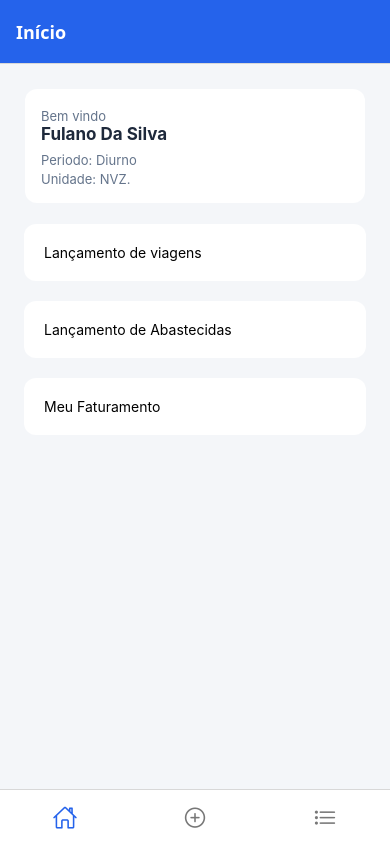
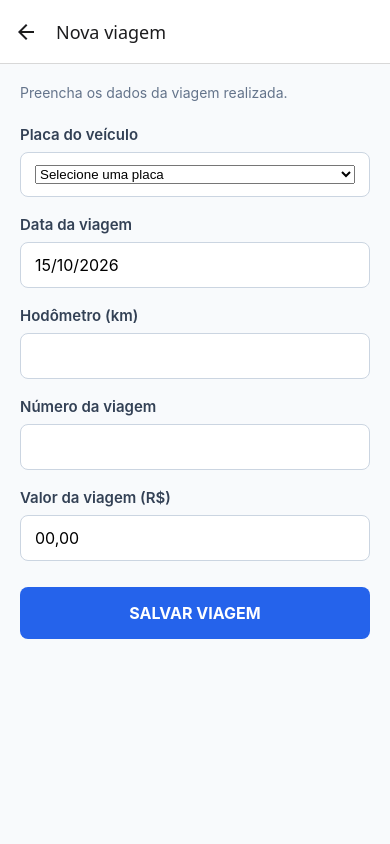
Before and after one commit to jass1945/App-Crepaldi-Transporte, a React Native app: screen /NovaViagem in a window 390 px wide. Built offline with nearby package versions, Linux system fonts and the light colour scheme.

Commit message:
lançamento viagem

```diff
--- a/App.js
+++ b/App.js
@@ -3,14 +3,17 @@ import { NavigationContainer } from '@react-navigation/native';
 import { createBottomTabNavigator } from '@react-navigation/bottom-tabs';
 import { Ionicons } from '@expo/vector-icons';
 import { SafeAreaProvider, useSafeAreaInsets } from 'react-native-safe-area-context';
+import { createNativeStackNavigator } from '@react-navigation/native-stack';
 
-import Motorista from './components/motorista';
+
 import HomeScreen from './screens/HomeScreen';
 import NvViagenScreen from './screens/NvViagenScreen';
+import ViagensScreen from './screens/ViagensScreen';
 import FaturamentoScreen from './screens/FaturamentoScreen';
 
 
 const Tab = createBottomTabNavigator();
+const Stack = createNativeStackNavigator();
 
 
 export default function App() {
@@ -25,6 +28,11 @@ function AppNavigator(){
   const insets = useSafeAreaInsets();
   return (
     <NavigationContainer>
+      <Stack.Navigator>
+        <Stack.Screen
+      name="Principal"
+      options={{ headerShown: false }}>
+      {() => (
         <Tab.Navigator
           initialRouteName="Início"
           screenOptions={({ route }) => ({
@@ -49,9 +57,9 @@ function AppNavigator(){
               if (route.name === 'Início') {
                 iconName = 'home-outline';
               } else if (route.name === 'Meu faturamento') {
-              iconName = 'list-outline';
-            } else {
-              iconName = 'add-circle-outline';
+                iconName = 'bar-chart';
+              } else if (route.name === 'Lançamento de Viagens') {
+                iconName = 'car-outline';
               }
 
               return (
@@ -69,10 +77,9 @@ function AppNavigator(){
             component={HomeScreen}
           />
 
-
           <Tab.Screen
             name="Lançamento de Viagens"
-          component={NvViagenScreen}
+            component={ViagensScreen}
           />
 
           <Tab.Screen
@@ -80,7 +87,17 @@ function AppNavigator(){
             component={FaturamentoScreen}
           />
 
+
         </Tab.Navigator>
+      )}
+      </Stack.Screen>
+
+        <Stack.Screen
+            name="NovaViagem"
+            component={NvViagenScreen}
+            options={{ title: 'Nova viagem' }}/>
+
+      </Stack.Navigator>
     </NavigationContainer>
   );
 }
--- a/package.json
+++ b/package.json
@@ -4,8 +4,10 @@
   "main": "index.js",
   "dependencies": {
     "@expo/vector-icons": "^15.0.2",
+    "@react-native-picker/picker": "2.11.4",
     "@react-navigation/bottom-tabs": "^7.21.0",
     "@react-navigation/native": "^7.5.1",
+    "@react-navigation/native-stack": "^7.21.0",
     "expo": "^58.0.19",
     "expo-font": "~58.0.10",
     "expo-status-bar": "~58.0.4",
--- a/screens/NvViagenScreen.js
+++ b/screens/NvViagenScreen.js
@@ -1,25 +1,150 @@
-import { View, Text, StyleSheet } from 'react-native';
-import Motorista from '../components/motorista';
+
+import React, { useState } from 'react';
+import {View,Text,TextInput,TouchableOpacity,StyleSheet,ScrollView,Alert} from 'react-native';
+import { Picker } from '@react-native-picker/picker';
+import { veiculos } from './src/data/veiculos';
 
 export default function NvViagenScreen() {
+  const [placa, setPlaca] = useState('');
+  const [data, setData] = useState(new Date().toLocaleDateString('pt-BR'));
+  const [hodometro, setHodometro] = useState('');
+  const [numeroViagem, setNumeroViagem] = useState('');
+  const [valor, setValor] = useState('');
+
+  function salvarViagem() {
+    if (
+      !placa.trim() ||
+      !data.trim() ||
+      !hodometro.trim() ||
+      !numeroViagem.trim() ||
+      !valor.trim()
+    ) {
+      Alert.alert('Atenção', 'Preencha todos os campos.');
+      return;
+    }
+
+    Alert.alert('Sucesso', 'Viagem registrada!');
+
+    setPlaca('');
+    setData('');
+    setHodometro('');
+    setNumeroViagem('');
+    setValor('');
+  }
+
   return (
-    <View style={styles.container}>
-      <Motorista/>
-      <Text style={styles.titulo}>Novo frete</Text>
-      <Text>Aqui ficará o formulário de cadastro.</Text>
-    </View>
+    <ScrollView contentContainerStyle={styles.container}>
+      <Text style={styles.subtitulo}>
+        Preencha os dados da viagem realizada.
+      </Text>
+
+      <Text style={styles.label}>Placa do veículo</Text>
+      <View style={styles.input}>
+        <Picker
+          selectedValue={placa}
+          onValueChange={(itemValue) => setPlaca(itemValue)}
+        >
+          <Picker.Item
+            label="Selecione uma placa"
+            value=""
+          />
+          {veiculos.map((veiculo) => (
+            <Picker.Item
+              key={veiculo.id}
+              label={veiculo.placa}
+              value={veiculo.placa}
+            />
+          ))}
+        </Picker>
+      </View>
+
+      <Text style={styles.label}>Data da viagem</Text>
+      <TextInput
+        style={styles.input}
+        value={data}
+        onChangeText={setData}
+        keyboardType="numeric"
+      />
+
+      <Text style={styles.label}>Hodômetro (km)</Text>
+      <TextInput
+        style={styles.input}
+        value={hodometro}
+        onChangeText={setHodometro}
+        keyboardType="numeric"
+      />
+
+      <Text style={styles.label}>Número da viagem</Text>
+      <TextInput
+        style={styles.input}
+        value={numeroViagem}
+        onChangeText={setNumeroViagem}
+        keyboardType="numeric"
+      />
+
+      <Text style={styles.label}>Valor da viagem (R$)</Text>
+      <TextInput
+        style={styles.input}
+        placeholder="00,00"
+        value={valor}
+        onChangeText={setValor}
+        keyboardType="decimal-pad"
+      />
+
+      <TouchableOpacity
+        style={styles.botao}
+        onPress={salvarViagem}
+      >
+        <Text style={styles.textoBotao}>SALVAR VIAGEM</Text>
+      </TouchableOpacity>
+    </ScrollView>
   );
 }
 
 const styles = StyleSheet.create({
   container: {
-    flex: 1,
-    padding: 24,
-    backgroundColor: '#f4f6f9',
+    flexGrow: 1,
+    backgroundColor: '#f8fafc',
+    padding: 20,
   },
   titulo: {
-    fontSize: 26,
+    fontSize: 25,
     fontWeight: 'bold',
-    marginBottom: 12,
+    color: '#1e3a8a',
+    marginBottom: 6,
+  },
+  subtitulo: {
+    fontSize: 14,
+    color: '#64748b',
+    marginBottom: 24,
+  },
+  label: {
+    fontSize: 15,
+    fontWeight: '600',
+    color: '#334155',
+    marginBottom: 8,
+  },
+  input: {
+    backgroundColor: '#fff',
+    borderWidth: 1,
+    borderColor: '#cbd5e1',
+    borderRadius: 8,
+    paddingHorizontal: 14,
+    paddingVertical: 12,
+    fontSize: 16,
+    marginBottom: 18,
+  },
+  botao: {
+    backgroundColor: '#2563eb',
+    padding: 16,
+    borderRadius: 8,
+    alignItems: 'center',
+    marginTop: 8,
+    marginBottom: 20,
+  },
+  textoBotao: {
+    color: '#fff',
+    fontSize: 16,
+    fontWeight: 'bold',
   },
 });
--- a/screens/ViagensScreen.js
+++ b/screens/ViagensScreen.js
@@ -1,12 +1,23 @@
-import { View, Text, StyleSheet } from 'react-native';
+import { View, Text, StyleSheet, Button } from 'react-native';
 import Motorista from '../components/motorista';
 
-export default function ViagensScreen() {
+
+export default function ViagensScreen({navigation}) {
   return (
     <View style={styles.container}>
       <Motorista/>
+
       <Text style={styles.titulo}>Meus fretes</Text>
       <Text>Seus fretes cadastrados aparecerão aqui.</Text>
+
+      <View style={styles.Botao}>
+        <Button  title='NOVA VIAGEM'
+        onPress={() => navigation.navigate('NovaViagem')}
+        color= '#2563eb'/>
+      </View>
+
+
+
     </View>
   );
 }
@@ -22,4 +33,7 @@ const styles = StyleSheet.create({
     fontWeight: 'bold',
     marginBottom: 12,
   },
+  Botao: {
+    marginBottom: 12,
+  },
 });
--- /dev/null
+++ b/screens/src/data/veiculos.js
@@ -0,0 +1,15 @@
+
+export const veiculos = [
+  {
+    id: '1',
+    placa: 'ABC1D23',
+  },
+  {
+    id: '2',
+    placa: 'DEF4G56',
+  },
+  {
+    id: '3',
+    placa: 'GHI7J89',
+  },
+];
```
Also changed, not shown: 1 other file (tests, documents, lock files or other folders). Lines whose indentation alone changed are shown as unchanged.
